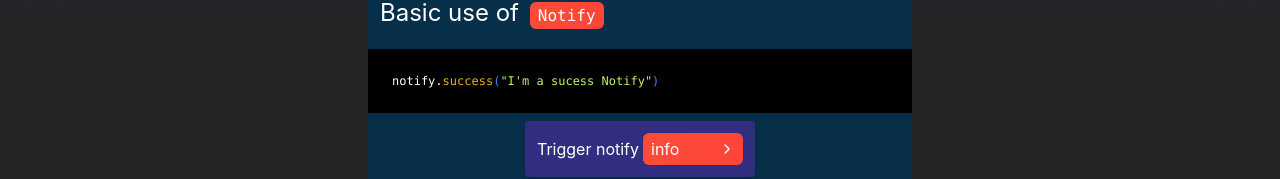
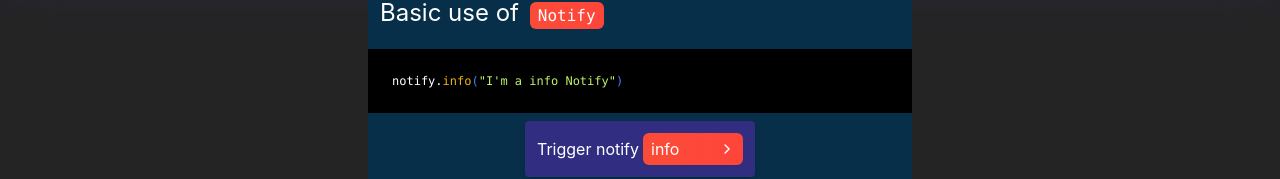
Before and after one commit to IsaaChaquito/Notify, a React (Vite) app: page / in a window 1280 px wide. Shown: the part 199-378 px from the top of the page. Built offline with nearby package versions, Linux system fonts and the light colour scheme.

Commit message:
update state of basicNotify on parent when change on children customSelect2

```diff
--- a/src/components/control-panel/ButtonsControl.jsx
+++ b/src/components/control-panel/ButtonsControl.jsx
@@ -16,6 +16,9 @@ export const positions = {
   'top-left': 'top-left',
   'top-center': 'top-center',
 }
+
+const notyTypes = ['info', 'success', 'warning', 'error', 'neutral', 'promise']
+
 
 export default function ButtonsControl() {
 
@@ -39,7 +42,6 @@ export default function ButtonsControl() {
   }, [counter])
 
 
-  const notyTypes = ['info', 'success', 'warning', 'error', 'neutral', 'promise', 'successsssss', 'warning', 'error', 'neutral', 'promise', 'success', 'warning', 'error', 'neutral', 'promise', 'success', 'warning', 'error', 'neutral', 'promise', 'success', 'warning', 'error', 'neutral', 'promise', 'success', 'warning', 'error', 'neutral', 'promise', 'success', 'warning', 'error', 'neutral', 'promise', 'success', 'warning', 'error', 'neutral', 'promise', 'success', 'warning', 'error', 'neutral', 'promise']
   const handleAddNotify = () => {
 
     const rnd = Math.floor(Math.random() * notyTypes.length)
@@ -81,7 +83,9 @@ export default function ButtonsControl() {
 
   }
 
-  const handleBasicNotify = () => notify.success("I'm a success Notify")
+  const [basicNotify, setBasicNotify] = useState('info')
+  const handleSetBasicNotify = ( newVal ) => setBasicNotify( newVal )
+  const handleBasicNotify = () => notify[basicNotify](`I'm a ${basicNotify} Notify`)
 
 
   const [isMobileView, setIsMobileView] = useState(window.innerWidth < 640); // Tailwind 'sm' breakpoint is 640px
@@ -112,9 +116,9 @@ export default function ButtonsControl() {
         <code className='bg-black p-6 w-full'>
           <div className='flex gap-y-2 text-xs '>
             <span className='flex text-white'> notify.</span>
-            <span className='text-yellow-500'>success</span>
+            <span className='text-yellow-500'>{ basicNotify }</span>
             <span className='text-blue-500'>(</span>
-            <span className='text-lime-300 text-nowrap'>"I'm a sucess Notify"</span>
+            <span className='text-lime-300 text-nowrap'>{`"I'm a ${ basicNotify } Notify"`}</span>
             <span className='text-blue-500'>)</span>
           </div>
         </code>
@@ -123,9 +127,14 @@ export default function ButtonsControl() {
           onClick={
             (e) => e.target === e.currentTarget && handleBasicNotify()
           }
-          className="flex items-center justify-center gap-x-1 w-auto rounded p-3 bg-indigo-900 text-white hover:bg-indigo-700 duration-150 cursor-pointer shadow-md z-20">
-          <span className='pointer-events-none'>Trigger notify</span>
-          <CustomSelect2 width='w-[100px] '  options={notyTypes} />
+          className="flex items-center justify-center gap-x-1 w-auto rounded p-3 bg-indigo-900 text-white hover:bg-indigo-700 duration-150 cursor-pointer shadow-md z-20 select-none">
+          <span className='pointer-events-none '>Trigger notify</span>
+          <CustomSelect2
+            width='w-[100px]'
+            options={notyTypes}
+            value={basicNotify}
+            setValue={ setBasicNotify }
+          />
         </div>
 
       </div>
--- a/src/components/custom-select-2/CustomSelect2.jsx
+++ b/src/components/custom-select-2/CustomSelect2.jsx
@@ -7,6 +7,8 @@ import './styles.css';
 
 const CustomSelect2 = ( {
   options = ['You need to pass an array of options...'],
+  value,
+  setValue,
   showIndex = false,
   width = 'w-full',
   maxHeight = 'max-h-[300px]',
@@ -14,14 +16,13 @@ const CustomSelect2 = ( {
 } ) => {
 
   const [localState, setLocalState] = useState({
-    indexSelected: 0,
+    indexSelected: options.findIndex((option) => option === value),
     isShowingOptions: false,
     showIndex: showIndex ?? false,
+  });
 
-    hideOptions: () => setLocalState(state => ({ ...state, isShowingOptions: false })),
-    showOptions: () => setLocalState(state => ({ ...state, isShowingOptions: true })),
-    alternateShowOptions: () => setLocalState(state => ({ ...state, isShowingOptions: !state.isShowingOptions })),
-  })
+
+  const alternateShowOptions = () => setLocalState((state) => ({ ...state, isShowingOptions: !state.isShowingOptions }));
 
   const optionsContainerRef = useRef(null);
   const optionRefs = useRef([]);
@@ -35,8 +36,9 @@ const CustomSelect2 = ( {
     })
   }
 
-  const handleButtonSelected = () => localState.alternateShowOptions()
+  useEffect(() => setValue( options[localState.indexSelected] ), [localState.indexSelected])
 
+  const handleButtonSelected = () => alternateShowOptions()
 
   const handleKeyDown = (e) => {
     e.preventDefault(); // Prevent default scrolling behavior for body
@@ -44,7 +46,7 @@ const CustomSelect2 = ( {
     const actions = {
       Escape: () => {
         selectedRef?.current?.focus();
-        localState.hideOptions();
+        alternateShowOptions()
       },
       ArrowUp: () => {
         setLocalState((state) => {
@@ -61,7 +63,7 @@ const CustomSelect2 = ( {
         })
       },
       Enter: () => {
-        localState.alternateShowOptions();
+        alternateShowOptions();
       },
     };
 
@@ -70,6 +72,11 @@ const CustomSelect2 = ( {
 
 
 
+  /**
+   * Handles clicks outside the options container. If the user clicks outside the container and the selected
+   * element, the options are hidden.
+   * @param {MouseEvent} event The event of the click outside the container.
+   */
   const handleClickOutside = (event) => {
     if (
       optionsContainerRef.current &&
```
